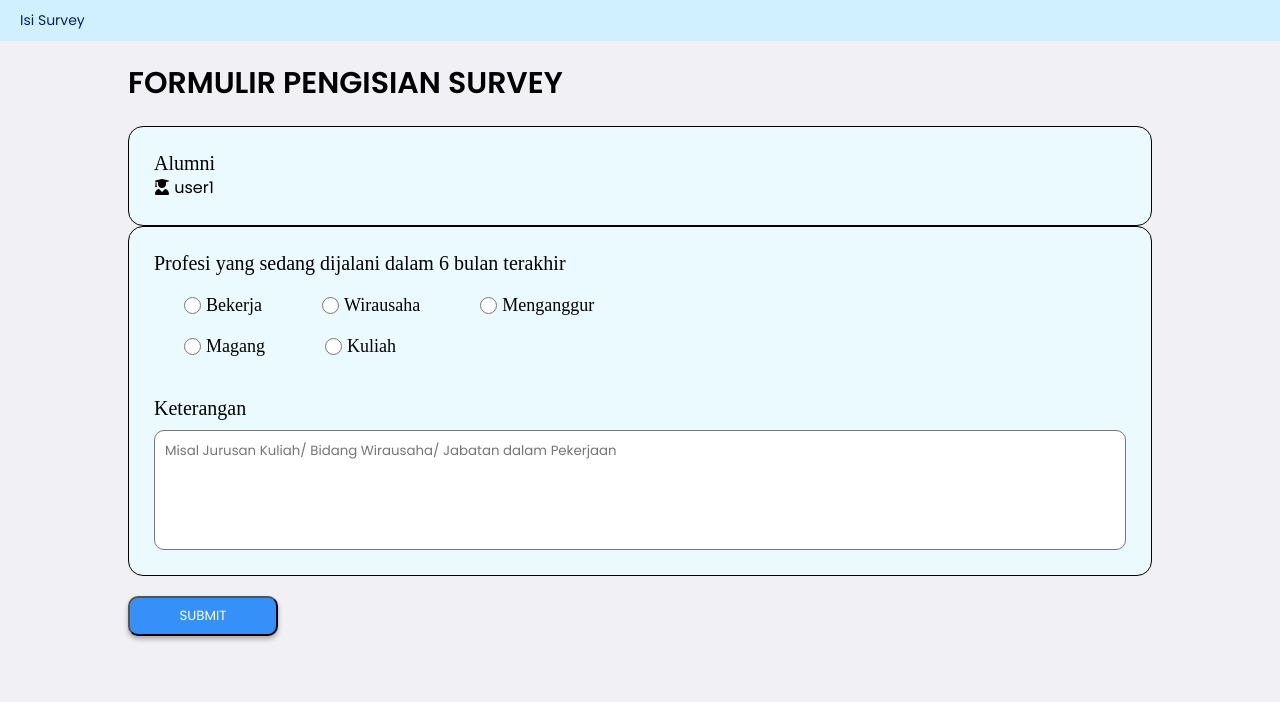
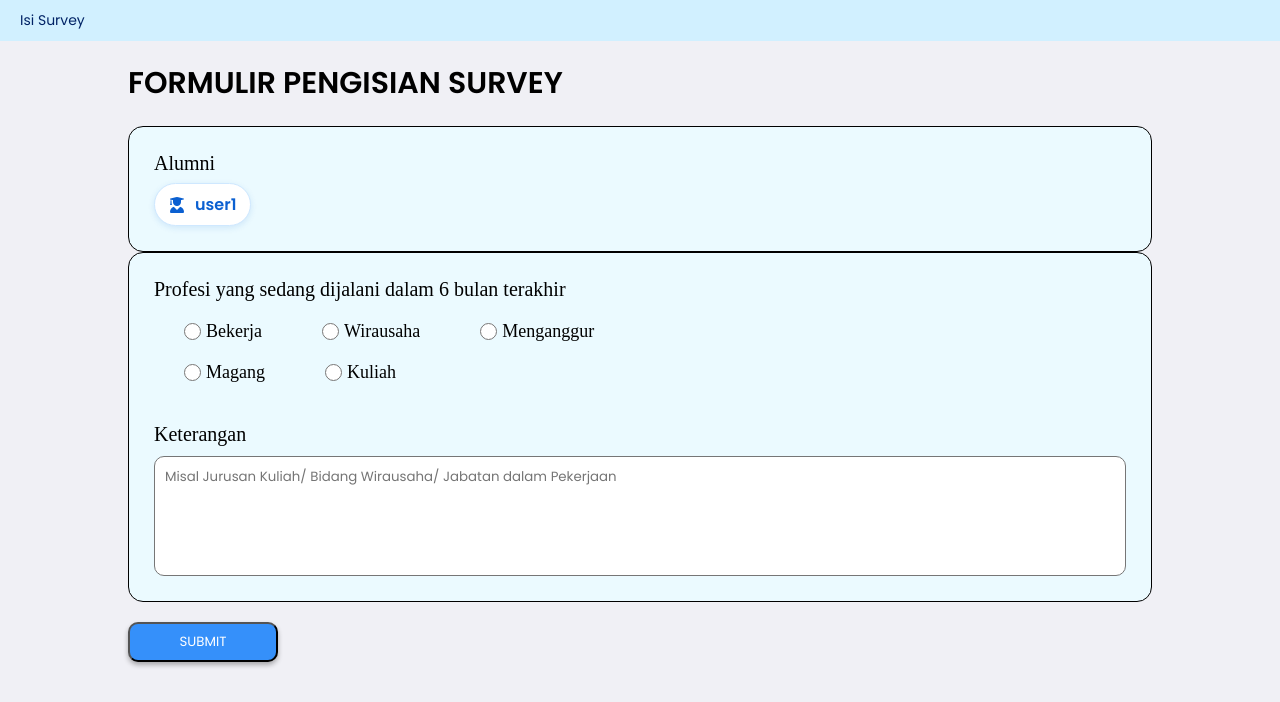
Before and after one commit to SoraYaki04/PROJECT-BKK, a PHP site: page /PROJECT-BKK-main/BKK/Survey/survey.php in a window 1280 px wide. Shown: the part 152-854 px from the top of the page. Run offline with PHP 8.4, Linux system fonts and the light colour scheme; the visitor is signed in with stand-in values (Sample User, id 1); data comes from the database, SQL or seed files in the repository.

Commit message:
Update survey.css

```diff
--- a/BKK/Survey/survey.css
+++ b/BKK/Survey/survey.css
@@ -44,6 +44,8 @@ body::-webkit-scrollbar {
     margin-right: 40px;
 }
 
+/* admin-related styles removed */
+
 /* SURVEY START */
 
 .survey-container {
@@ -63,6 +65,8 @@ body::-webkit-scrollbar {
     font-weight: bold;
 }
 
+/* admin-related styles removed */
+
 .survey-box {
     display: flex;
     flex-direction: column;
@@ -72,6 +76,21 @@ body::-webkit-scrollbar {
     padding: 25px;
     background: #EBFAFF;
 }
+
+.alumni-badge {
+    display: inline-flex;
+    align-items: center;
+    gap: 10px;
+    background: #ffffff;
+    border: 1px solid #cfe8ff;
+    border-radius: 999px;
+    padding: 8px 14px;
+    color: #0b60d1;
+    font-weight: 600;
+    margin-top: 8px;
+    box-shadow: 0 2px 6px rgba(11,96,209,0.12);
+}
+.alumni-badge i { color: #0b60d1; }
 
 .survey-box p {
     font-family: "PT Serif Caption", serif;
@@ -138,3 +157,20 @@ body::-webkit-scrollbar {
     background: #3590FA;
     text-decoration: none;
 }
+
+.alert {
+    padding: 15px;
+    border-radius: 5px;
+    margin-bottom: 20px;
+    border: 1px solid transparent;
+}
+.alert-success {
+    background: #d4edda;
+    color: #155724;
+    border-color: #c3e6cb;
+}
+.alert-error {
+    background: #f8d7da;
+    color: #721c24;
+    border-color: #f5c6cb;
+}
```
